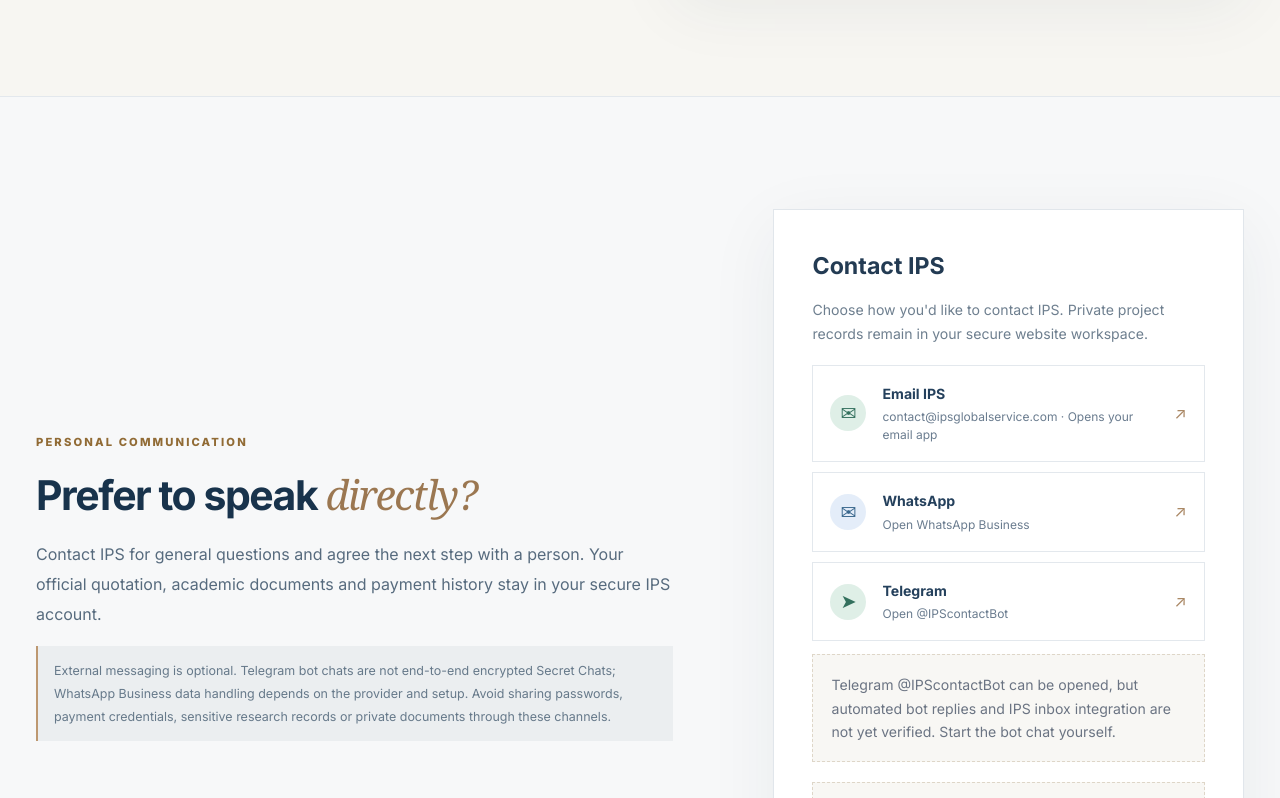
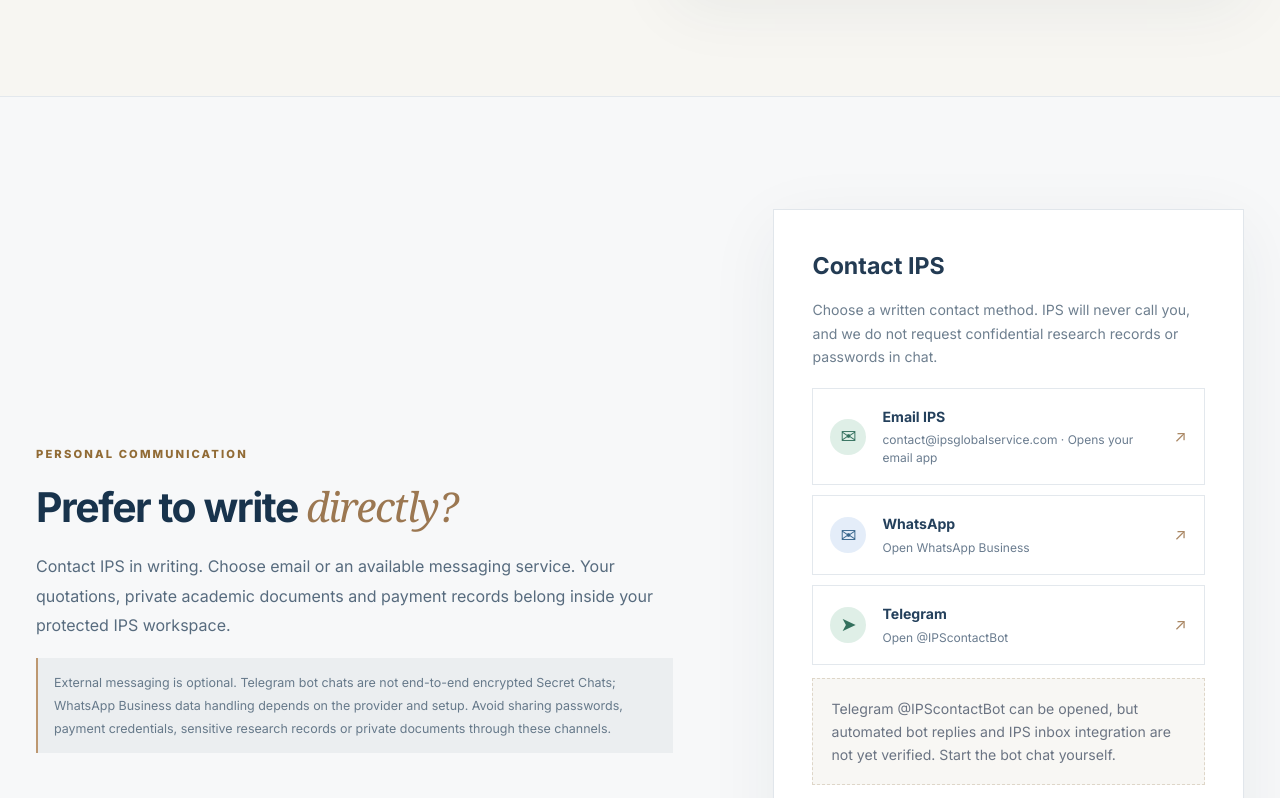
Before and after one commit to jabulanimanenji-dev/ips-mvp-react, a React (Vite) app: page /student-support in a window 1280 px wide. Shown: the part 6873-7671 px from the top of the page. Built offline with nearby package versions, Linux system fonts and the light colour scheme; no server answers.

Commit message:
Align IPS identity with Student / Researcher, Specialist, private workspaces and written-only contact

```diff
--- a/src/components/public/ContactOptions.jsx
+++ b/src/components/public/ContactOptions.jsx
@@ -22,17 +22,17 @@ export default function ContactOptions(){
   const config=useContactOptions();
   const options=[['WhatsApp',config?.whatsapp,'Open WhatsApp Business'],['Telegram',config?.telegram,'Open @IPScontactBot']].filter(([,data])=>data?.url&&data.available);
   const integrated=options.filter(([,data])=>data.connected).length;
-  return <section className="ipsa-section ipsa-contacts" id="direct-contact" aria-labelledby="ipsa-contact-title">
+  return <section className="ipsa-section ipsa-contacts" id="contact-ips" aria-labelledby="ipsa-contact-title"><span id="direct-contact" aria-hidden="true"/>
     <div className="ipsa-wrap ipsa-contact-layout">
       <div>
         <span className="ipsa-eyebrow">PERSONAL COMMUNICATION</span>
-        <h2 id="ipsa-contact-title">Prefer to speak <em>directly?</em></h2>
-        <p>Contact IPS for general questions and agree the next step with a person. Your official quotation, academic documents and payment history stay in your secure IPS account.</p>
+        <h2 id="ipsa-contact-title">Prefer to write <em>directly?</em></h2>
+        <p>Contact IPS in writing. Choose email or an available messaging service. Your quotations, private academic documents and payment records belong inside your protected IPS workspace.</p>
         <p className="ipsa-contact-disclosure">External messaging is optional. Telegram bot chats are not end-to-end encrypted Secret Chats; WhatsApp Business data handling depends on the provider and setup. Avoid sharing passwords, payment credentials, sensitive research records or private documents through these channels.</p>
       </div>
       <div className="ipsa-contact-card">
         <strong>Contact IPS</strong>
-        <p>Choose how you'd like to contact IPS. Private project records remain in your secure website workspace.</p>
+        <p>Choose a written contact method. IPS will never call you, and we do not request confidential research records or passwords in chat.</p>
         <a className="ipsa-contact-link" href={'mailto:'+IPS_EMAILS.contact}>
           <span className="ipsa-contact-symbol" aria-hidden="true">✉</span>
           <span><b>Email IPS</b><small>{IPS_EMAILS.contact} · Opens your email app</small></span>
@@ -43,7 +43,7 @@ export default function ContactOptions(){
             <span className="ipsa-contact-symbol" aria-hidden="true">{label==='WhatsApp'?'✉':'➤'}</span>
             <span><b>{label}</b><small>{description}</small></span><span aria-hidden="true">↗</span>
           </a>)
-          : <p role="status" className="ipsa-contact-unavailable">WhatsApp and Telegram will appear here when our verified business channels are activated. For now, use your IPS workspace to contact us.</p>}
+          : <p role="status" className="ipsa-contact-unavailable">WhatsApp and Telegram direct chat links will appear when their business integrations are verified. Email is available now.</p>}
         {config?.telegram?.available && !config?.telegram?.connected && <p className="ipsa-contact-unavailable">Telegram @IPScontactBot can be opened, but automated bot replies and IPS inbox integration are not yet verified. Start the bot chat yourself.</p>}
         {options.length>0 && integrated!==options.length && <p className="ipsa-contact-unavailable" role="status">Direct chat links are available. Automatic replies and synchronization with the IPS inbox are not active until provider setup is completed.</p>}
         <small>We will never ask for account passwords or card numbers in a chat.</small>
```
